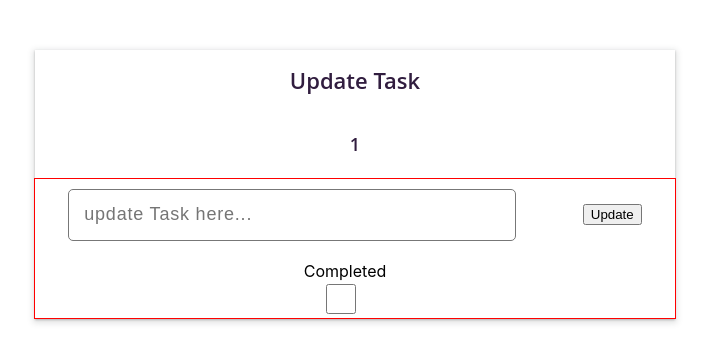
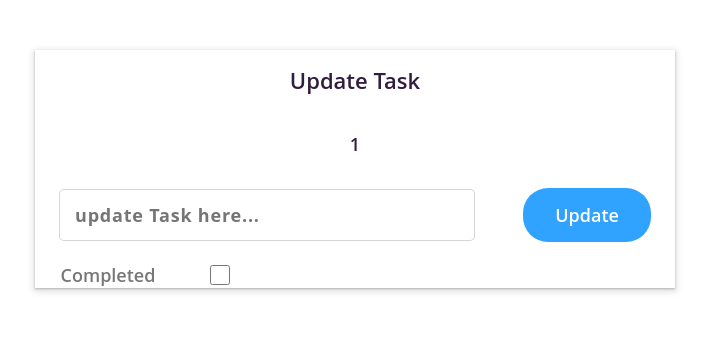
Before and after one commit to raushanapp/node-express, a React (Create React App) app in the folder Task-Manager/client/: page /edit-task/1 in a window 1280 px wide. Shown: the top 362 px of the page, without its empty margins (285-994 px from the left). Built offline with nearby package versions, Linux system fonts and the light colour scheme; no server answers.

Commit message:
update components components done

```diff
--- a/Task-Manager/client/src/Pages/EditTask.jsx
+++ b/Task-Manager/client/src/Pages/EditTask.jsx
@@ -1,27 +1,63 @@
 import React, { useEffect, useState } from "react";
 import styles from "../Styles/pages/editTask.module.css";
-import { useParams } from "react-router-dom";
+import { useNavigate, useParams } from "react-router-dom";
 import { useDispatch, useSelector } from "react-redux";
-import { getSingleTaskApiCall } from "../Store/TaskAppReducer/action";
+import {
+  getAllTaskApiCall,
+  getSingleTaskApiCall,
+  updateTaskApiCall,
+} from "../Store/TaskAppReducer/action";
 
 function EditTask() {
   const { id } = useParams();
   const [updateTask, setUpdateTask] = useState("");
   const [isChecked, setIsChecked] = useState(false);
+  const [showSuccess, SetShowSuccess] = useState(false);
+  const [error, setError] = useState(false);
+  const navigate = useNavigate();
   const dispatch = useDispatch();
-  const task=useSelector((state)=>state?.data)
+  const task = useSelector((state) => state?.data);
 
-  const handleUpdateTask = (e) => {
-    e.preventDefault();
+  const handleUpdateTask = (event) => {
+    event.preventDefault();
+    if (isChecked && updateTask) {
+      // console.log(isChecked, updateTask, "up...");
+      const payload = {
+        name: updateTask,
+        completed: isChecked,
+        _id: id,
+      };
+      dispatch(updateTaskApiCall(payload)).then((res) => {
+        // console.log(res);
+        if (res.type === 'UPDATE_TASK_SUCCESS' && res.payload.success === true) {
+          setError(true);
+          SetShowSuccess(true);
+          setTimeout(() => {
+            setError(false);
+            SetShowSuccess(false);
+            dispatch(getAllTaskApiCall());
+            navigate("/")
+          }, 2000);
 
-  }
+        } else {
+          setError(true);
+          SetShowSuccess(false);
+          setTimeout(() => {
+            setError(false)
+            // SetShowSuccess(false);
+          },2000)
+        }
+
+      });
+    }
+  };
   useEffect(() => {
-    if (task?.length === 0 &&id) {
-       dispatch(getSingleTaskApiCall(id))
-      }
-    setUpdateTask(task?.task?.name)
-    setIsChecked(task?.task?.completed)
-  },[dispatch, id, task])
+    if (task?.length === 0 && id) {
+      dispatch(getSingleTaskApiCall(id));
+    }
+    setUpdateTask(task?.task?.name);
+    setIsChecked(task?.task?.completed);
+  }, [dispatch, id, task]);
   // console.log(id, isChecked,task);
   return (
     <form className={styles.formContainer} onSubmit={handleUpdateTask}>
@@ -39,16 +75,33 @@ function EditTask() {
             value={updateTask}
             onChange={(e) => setUpdateTask(e.target.value)}
           />
-          <button type="submit">Update</button>
+          <button type="submit" className={styles.btn}>
+            Update
+          </button>
         </div>
         <div className={styles.checkContainer}>
           <label htmlFor="">Completed</label>
           <input
+            className={styles.chekBox1}
             type="checkbox"
             checked={isChecked}
             onChange={() => setIsChecked(!isChecked)}
           />
         </div>
+        {/* after updateing then showing success fully update */}
+        {error ? (
+          <div className={styles.success}>
+            {showSuccess ? (
+              <p className={styles.message}>Successfully Updated</p>
+            ) : (
+              <p className={styles.error}>
+                Something went wrong please try again
+              </p>
+            )}
+          </div>
+        ) : (
+          ""
+        )}
       </div>
     </form>
   );
--- a/Task-Manager/client/src/Pages/Home.jsx
+++ b/Task-Manager/client/src/Pages/Home.jsx
@@ -4,6 +4,7 @@ import { useDispatch, useSelector } from "react-redux";
 import { createTaskApiCall, getAllTaskApiCall } from "../Store/TaskAppReducer/action";
 import  ListTask  from "../Components/Home/ListTask";
 function Home() {
+  console.log("back...")
   const [createTask, setCreateTask] = useState("");
   const [success, SetSuccess] = useState('');
   const [error, SetError] = useState("");
@@ -39,6 +40,10 @@ function Home() {
     },
     [createTask, dispatch]
   );
+  // when we click browser back button then this useeffect call data will mount first again
+  useEffect(() => {
+    dispatch(getAllTaskApiCall())
+  }, [dispatch])
 
   useEffect(() => {
     if (data?.length === 0) {
@@ -46,7 +51,6 @@ function Home() {
       setTask(data)
     }
       setTask(data);
-
   }, [data, dispatch]);
   // console.log(task)
   return (
--- a/Task-Manager/client/src/Store/TaskAppReducer/action.js
+++ b/Task-Manager/client/src/Store/TaskAppReducer/action.js
@@ -32,8 +32,8 @@ export const getAllTaskApiCall = () => (dispatch) => {
 };
 // get single task
 export const getSingleTaskApiCall = (id) => (dispatch) => {
-  console.log("action",id)
-  dispatch({ type: types.GET_SINGLE_TASK_REQUEST});
+  console.log("action", id);
+  dispatch({ type: types.GET_SINGLE_TASK_REQUEST });
   return axios
     .get(`http://localhost:4000/api/v1/task/${id}`)
     .then((res) => {
@@ -48,10 +48,26 @@ export const getSingleTaskApiCall = (id) => (dispatch) => {
         payload: err.data,
       });
     });
-}
+};
 
 // update task
-
+export const updateTaskApiCall = (payload) => (dispatch) => {
+  dispatch({ type: types.UPDATE_TASK_REQUEST });
+  return axios
+    .patch(`http://localhost:4000/api/v1/task/${payload._id}`,payload)
+    .then((res) => {
+      return dispatch({
+        type: types.UPDATE_TASK_SUCCESS,
+        payload: res.data,
+      });
+    })
+    .catch((err) => {
+      return dispatch({
+        type: types.UPDATE_TASK_FAILURE,
+        payload: err.data,
+      });
+    });
+};
 
 // delete task by id
 export const taskDeleteApiCall = (id) => (dispatch) => {
@@ -71,4 +87,4 @@ export const taskDeleteApiCall = (id) => (dispatch) => {
         payload: err.data,
       });
     });
-}
+};
--- a/Task-Manager/client/src/Store/TaskAppReducer/reducer.js
+++ b/Task-Manager/client/src/Store/TaskAppReducer/reducer.js
@@ -62,7 +62,7 @@ export const reducer = (state = initialState, { type, payload }) => {
         };
       }
       case types.GET_SINGLE_TASK_SUCCESS: {
-        console.log("single",payload)
+        console.log("single", payload);
         return {
           ...state,
           isLoading: false,
@@ -77,6 +77,29 @@ export const reducer = (state = initialState, { type, payload }) => {
           isError: true,
         };
       }
+      case types.UPDATE_TASK_REQUEST: {
+        return {
+          ...state,
+          isLoading: true,
+          isError: false,
+        };
+      }
+      case types.UPDATE_TASK_SUCCESS: {
+        console.log("single", payload);
+        return {
+          ...state,
+          isLoading: false,
+          data: payload,
+          isError: false,
+        };
+      }
+      case types.UPDATE_TASK_FAILURE: {
+        return {
+          ...state,
+          isLoading: false,
+          isError: true,
+        };
+      }
       default: {
         return state;
       }
--- a/Task-Manager/client/src/Styles/pages/editTask.module.css
+++ b/Task-Manager/client/src/Styles/pages/editTask.module.css
@@ -48,7 +48,7 @@
     align-items: center;
     justify-content: space-around;
     gap: 10px;
-    border: 1px solid red;
+    /* border: 1px solid red; */
 }
 
 .updateInput {
@@ -58,3 +58,79 @@
     justify-content: space-around;
     padding: 10px 15px;
 }
+
+.updateInput>input {
+    width: 60%;
+    border: 1px solid #cccc;
+    font-size: 18px;
+    font-weight: 700;
+    font-family: 'Open Sans', sans-serif;
+    color: #777777;
+}
+
+.btn {
+    width: 20%;
+    padding: 15px 20px;
+    background: none;
+    border-radius: 25px;
+    border: none;
+    font-size: 18px;
+    font-family: 'Open Sans', sans-serif;
+    font-weight: 600;
+    color: #FFFFFF;
+    background-color: #30A2FF;
+    text-align: center;
+    cursor: pointer;
+}
+
+.btn:hover {
+    transition: 1s ease-in-out;
+    background-color: #6973e7;
+    opacity: 0.;
+}
+
+.checkContainer {
+    width: 35%;
+    display: flex;
+    margin-right: auto;
+    align-items: center;
+    justify-content: space-around;
+    /* padding: 10px 15px; */
+}
+
+.checkContainer>label {
+    font-size: 18px;
+    font-family: 'Open Sans', sans-serif;
+    font-weight: 600;
+    color: #777777;
+}
+
+.chekBox1[type="checkbox"] {
+    width: 20px;
+    height: 20px;
+}
+
+.success {
+    display: flex;
+    width: 100%;
+    align-items: center;
+    justify-content: center;
+    padding: 15px 20px;
+}
+
+.message {
+    position: absolute;
+    top: 295px;
+    font-size: 16px;
+    font-weight: 600;
+    font-family: 'Poppins', sans-serif;
+    color: #29AB87;
+}
+.error {
+    position: absolute;
+    top: 295px;
+    font-size: 16px;
+    font-weight: 600;
+    font-family: 'Poppins', sans-serif;
+    color: rgb(214, 21, 21);
+}
--- a/Task-Manager/client/src/Styles/pages/home.module.css
+++ b/Task-Manager/client/src/Styles/pages/home.module.css
@@ -68,7 +68,7 @@ input {
     transition-duration: 4s ease-in;
     opacity: 0.6;
 }
-button:hover{
+.btnSubmit:hover{
    background-color: #5550e4;
    transition-duration: 4s ease-out;
 }
```
Lines whose indentation alone changed are shown as unchanged.
